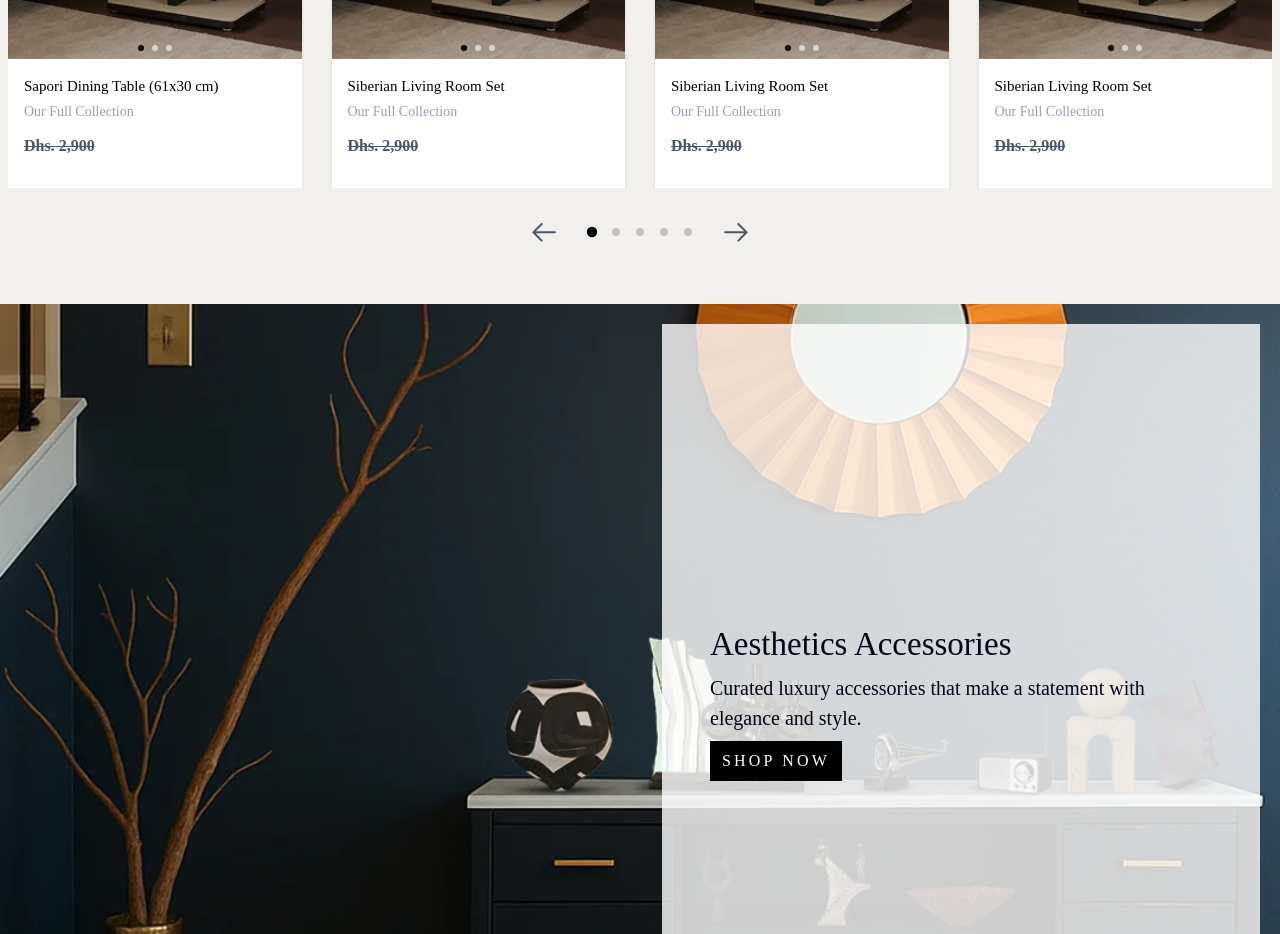
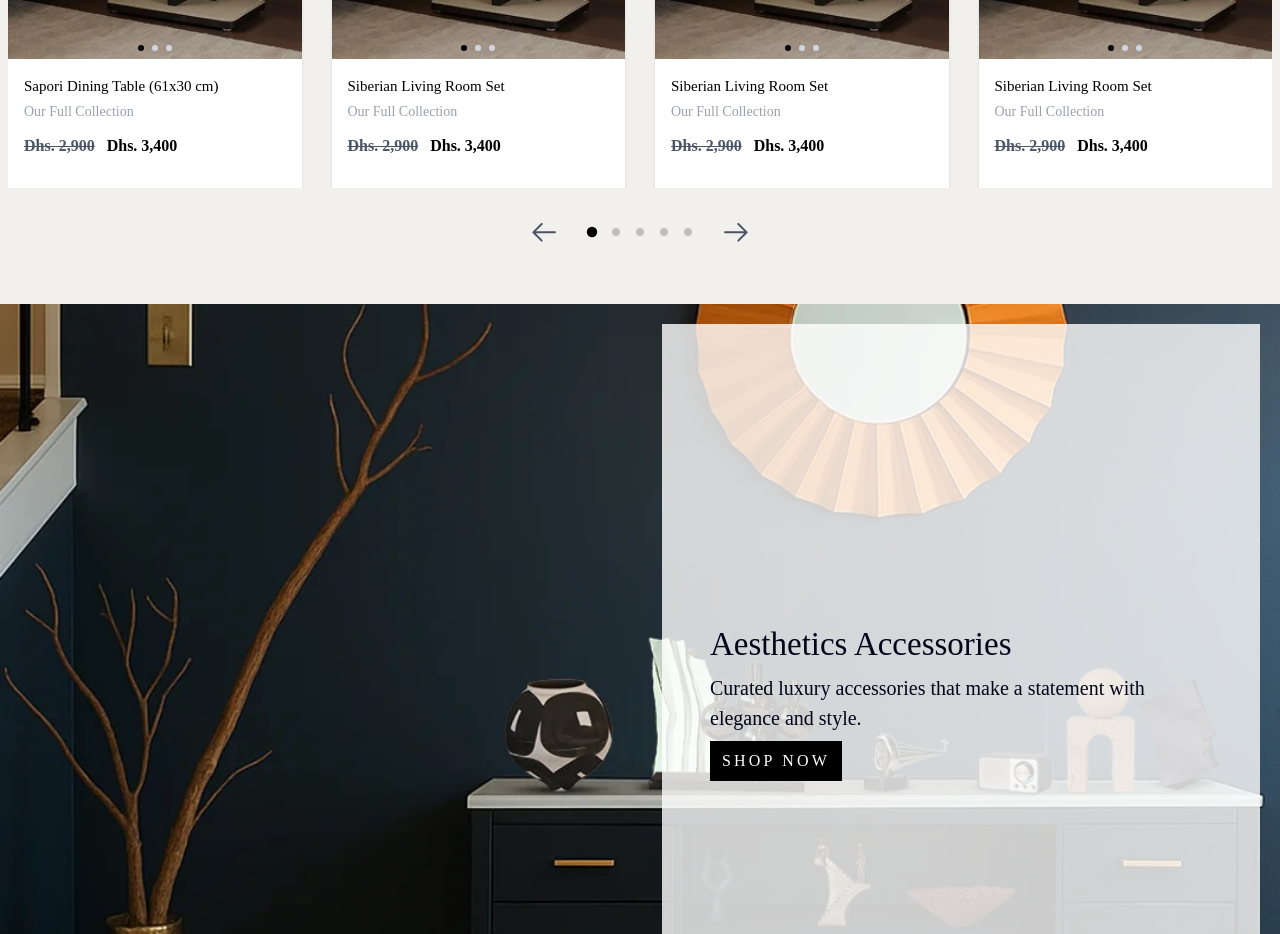
Before and after one commit to Team2Guys/avenue39-frontend, a Next.js app: page / in a window 1280 px wide. Shown: the part 5800-6734 px from the top of the page. Built offline with nearby package versions, Linux system fonts and the light colour scheme.

Commit message:
resolve errors

```diff
--- a/src/data/bestselling.ts
+++ b/src/data/bestselling.ts
@@ -8,7 +8,7 @@ export const bestSelling: BestsellingProps[] = [
     link: "/Sapori-Dining",
     category: "Our Full Collection",
     price: "Dhs. 2,900",
-    discountprice: "Dhs. 3,400",
+    discount_price: "Dhs. 3,400",
     images: [
       "/assets/images/home/1.webp",
       "/assets/images/home/2.webp",
@@ -21,7 +21,7 @@ export const bestSelling: BestsellingProps[] = [
     link: "/Sapori-Dining",
     category: "Our Full Collection",
     price: "Dhs. 2,900",
-    discountprice: "Dhs. 3,400",
+    discount_price: "Dhs. 3,400",
      images: [
       "/assets/images/home/1.webp",
       "/assets/images/home/2.webp",
@@ -34,7 +34,7 @@ export const bestSelling: BestsellingProps[] = [
     link: "/Sapori-Dining",
     category: "Our Full Collection",
     price: "Dhs. 2,900",
-    discountprice: "Dhs. 3,400",
+    discount_price: "Dhs. 3,400",
      images: [
       "/assets/images/home/1.webp",
       "/assets/images/home/2.webp",
@@ -47,7 +47,7 @@ export const bestSelling: BestsellingProps[] = [
     link: "/Sapori-Dining",
     category: "Our Full Collection",
     price: "Dhs. 2,900",
-    discountprice: "Dhs. 3,400",
+    discount_price: "Dhs. 3,400",
     images: [
       "/assets/images/home/1.webp",
       "/assets/images/home/2.webp",
@@ -60,7 +60,7 @@ export const bestSelling: BestsellingProps[] = [
     link: "/Siberian",
     category: "Our Full Collection",
     price: "Dhs. 2,900",
-    discountprice: "Dhs. 3,400",
+    discount_price: "Dhs. 3,400",
     images: [
       "/assets/images/home/1.webp",
       "/assets/images/home/2.webp",
@@ -73,7 +73,7 @@ export const bestSelling: BestsellingProps[] = [
     link: "/Siberian",
     category: "Our Full Collection",
     price: "Dhs. 2,900",
-    discountprice: "Dhs. 3,400",
+    discount_price: "Dhs. 3,400",
      images: [
       "/assets/images/home/1.webp",
       "/assets/images/home/2.webp",
@@ -86,7 +86,7 @@ export const bestSelling: BestsellingProps[] = [
     link: "/Siberian",
     category: "Our Full Collection",
     price: "Dhs. 2,900",
-    discountprice: "Dhs. 3,400",
+   discount_price: "Dhs. 3,400",
      images: [
       "/assets/images/home/1.webp",
       "/assets/images/home/2.webp",
@@ -99,7 +99,7 @@ export const bestSelling: BestsellingProps[] = [
     link: "/Siberian",
     category: "Our Full Collection",
     price: "Dhs. 2,900",
-    discountprice: "Dhs. 3,400",
+    discount_price: "Dhs. 3,400",
      images: [
       "/assets/images/home/1.webp",
       "/assets/images/home/2.webp",
```
